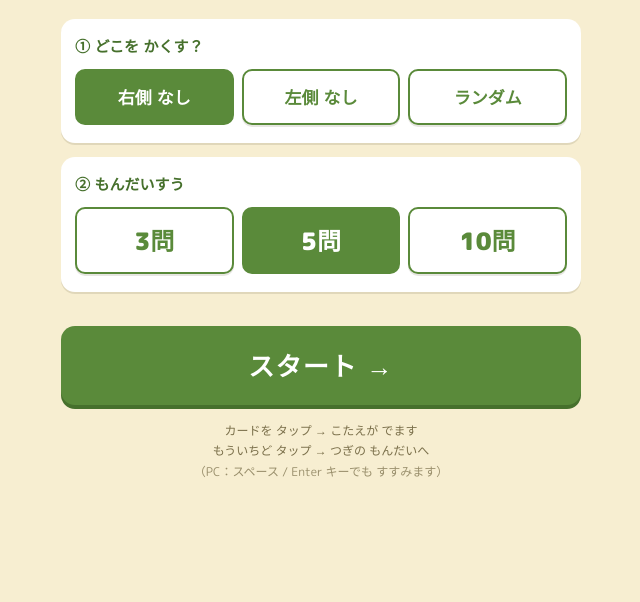
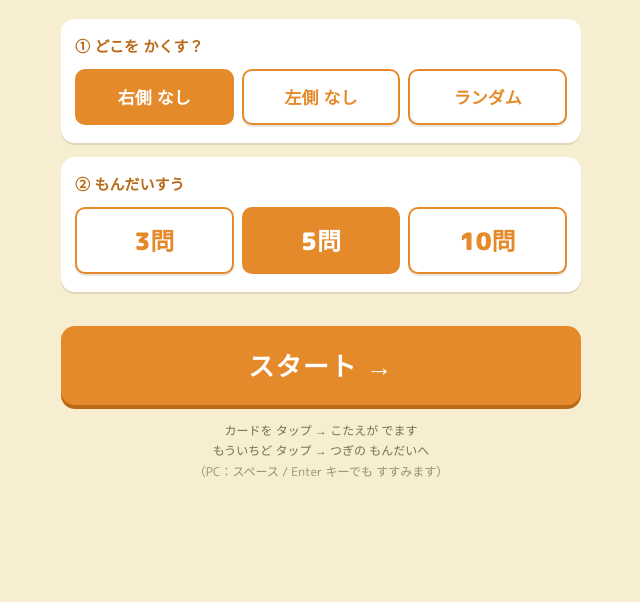
Before and after one commit to tkk-fk/10toikutu, a plain HTML site: page index.html in a window 1280 px wide. Shown: the part 198-800 px from the top of the page, without its empty margins (319-959 px from the left). Drawn offline with Linux system fonts and the light colour scheme.

Commit message:
Modify green color variables in index.html
Updated green color variables in CSS styles.

```diff
--- a/index.html
+++ b/index.html
@@ -13,9 +13,9 @@
   :root {
     --bg: #f7eed1;
     --card-bg: #fdf6e0;
-    --green: #5a8a3a;
-    --green-deep: #46702c;
-    --green-soft: #e6efd8;
+    --green: #e58a2b;
+    --green-deep: #b96a16;
+    --green-soft: #fff0dc;
     --ink: #2a2a2a;
     --blue: #2d7dd2;
     --blue-soft: #e3eef9;
```
